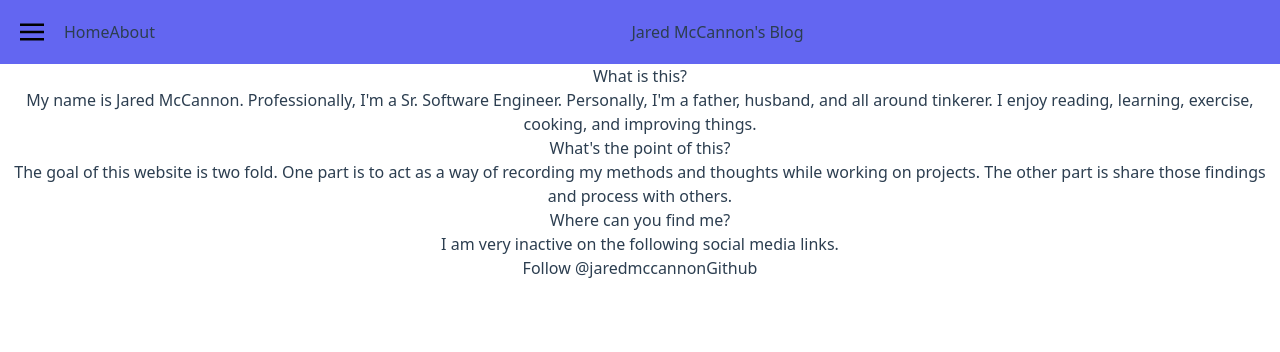
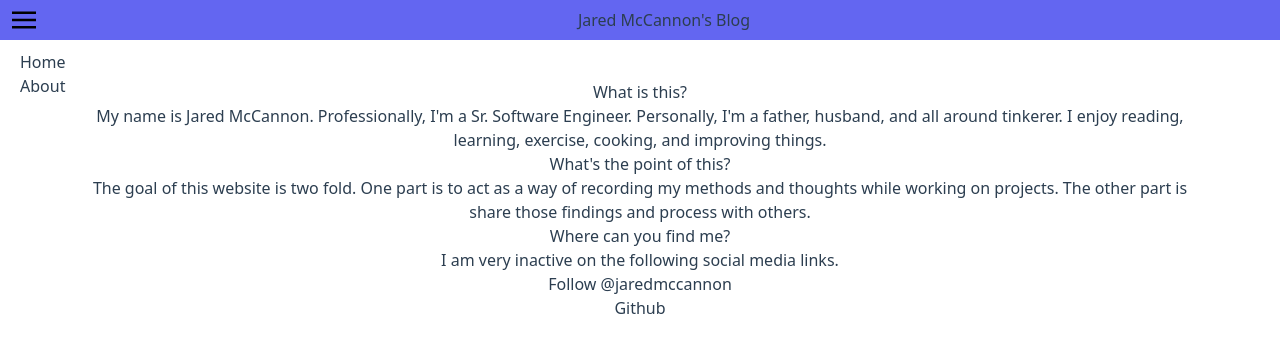
Before and after one commit to jrmccannon/home, a Vue app: page /about in a window 1280 px wide. Shown: the top 352 px of the page. Built offline with nearby package versions, Linux system fonts and the light colour scheme.

Commit message:
Styling for the links and about content.

```diff
--- a/src/App.vue
+++ b/src/App.vue
@@ -1,7 +1,7 @@
 <template>
   <div class="font-sans">
     <Header></Header>
-    <router-view class=""></router-view>
+    <router-view class="content"></router-view>
   </div>
 </template>
 
@@ -21,8 +21,12 @@ export default {
   }
 
   body {
+    width: 100%;
   }
 
   .content {
+    display: flex;
+    justify-content: center;
+    align-items: center;
   }
 </style>
--- a/src/components/About.vue
+++ b/src/components/About.vue
@@ -2,12 +2,16 @@
   <div class="about">
     <h1>What is this?</h1>
 
-    <p>My name is Jared McCannon. Professionally, I'm a Sr. Software Engineer. Personally, I'm a father, husband, and all around
-      tinkerer.  I enjoy reading, learning, exercise, cooking, and improving things.</p>
+    <p>
+      My name is Jared McCannon. Professionally, I'm a Sr. Software Engineer. Personally, I'm a father, husband, and all around
+      tinkerer.  I enjoy reading, learning, exercise, cooking, and improving things.
+    </p>
 
-      <h1>What's the point of this?</h1>
-      <p>The goal of this website is two fold. One part is to act as a way of recording my methods and thoughts while working
-      on projects. The other part is share those findings and process with others.</p>
+    <h1>What's the point of this?</h1>
+    <p>
+      The goal of this website is two fold. One part is to act as a way of recording my methods and thoughts while working
+      on projects. The other part is share those findings and process with others.
+    </p>
 
     <h1>Where can you find me?</h1>
 
@@ -27,10 +31,14 @@ export default defineComponent({
 
 <style>
   .about {
+    padding: 40px 90px;
+    flex-direction: column;
+    align-content: flex-start;
+    justify-content: flex-start;
   }
 
   h1 {
-
+    font-size: large;
   }
 
 </style>
--- a/src/components/Header.vue
+++ b/src/components/Header.vue
@@ -1,13 +1,13 @@
 <template>
-  <div id="header" class="flex items-center h-16 bg-indigo-500">
-    <button id="toggle" class="flex-none p-5" @click="toggle">
+  <div id="header" class="flex bg-indigo-500">
+    <button id="toggle" class="flex-none p-3" @click="toggle">
       <svg class="h-6 w-6" viewBox="0 0 20 20" xmlns="http://www.w3.org/2000/svg"><title>Menu</title><path d="M0 3h20v2H0V3zm0 6h20v2H0V9zm0 6h20v2H0v-2z"/></svg>
     </button>
     <nav id="links" v-if="showMenu">
       <router-link to="/">Home</router-link>
       <router-link to="/about">About</router-link>
     </nav>
-    <div class="flex-grow">
+    <div id="title">
       Jared McCannon's Blog
     </div>
   </div>
@@ -32,4 +32,30 @@ export default defineComponent({
 </script>
 
 <style>
+#header {
+  margin: 0 auto;
+  display: flex;
+  justify-content: flex-start;
+  align-items: center;
+  height: 5vh;
+}
+
+#toggle {
+  display: flex;
+}
+
+#title {
+  flex-grow: 1;
+}
+
+#links {
+  position: absolute;
+  margin: 0 auto;
+  padding: 10px 20px;
+  top: 5vh;
+}
+
+a {
+  display: block;
+}
 </style>
```
